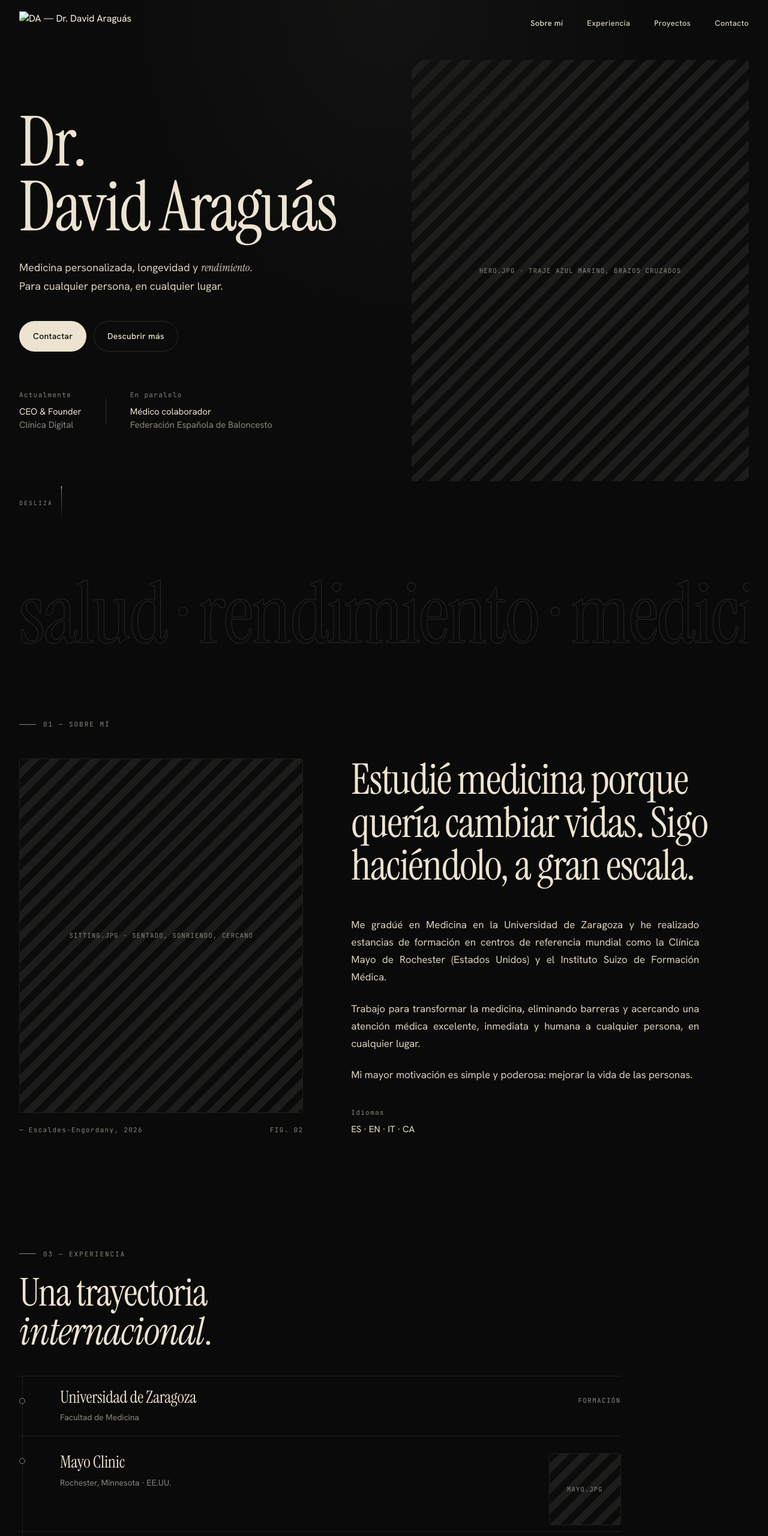
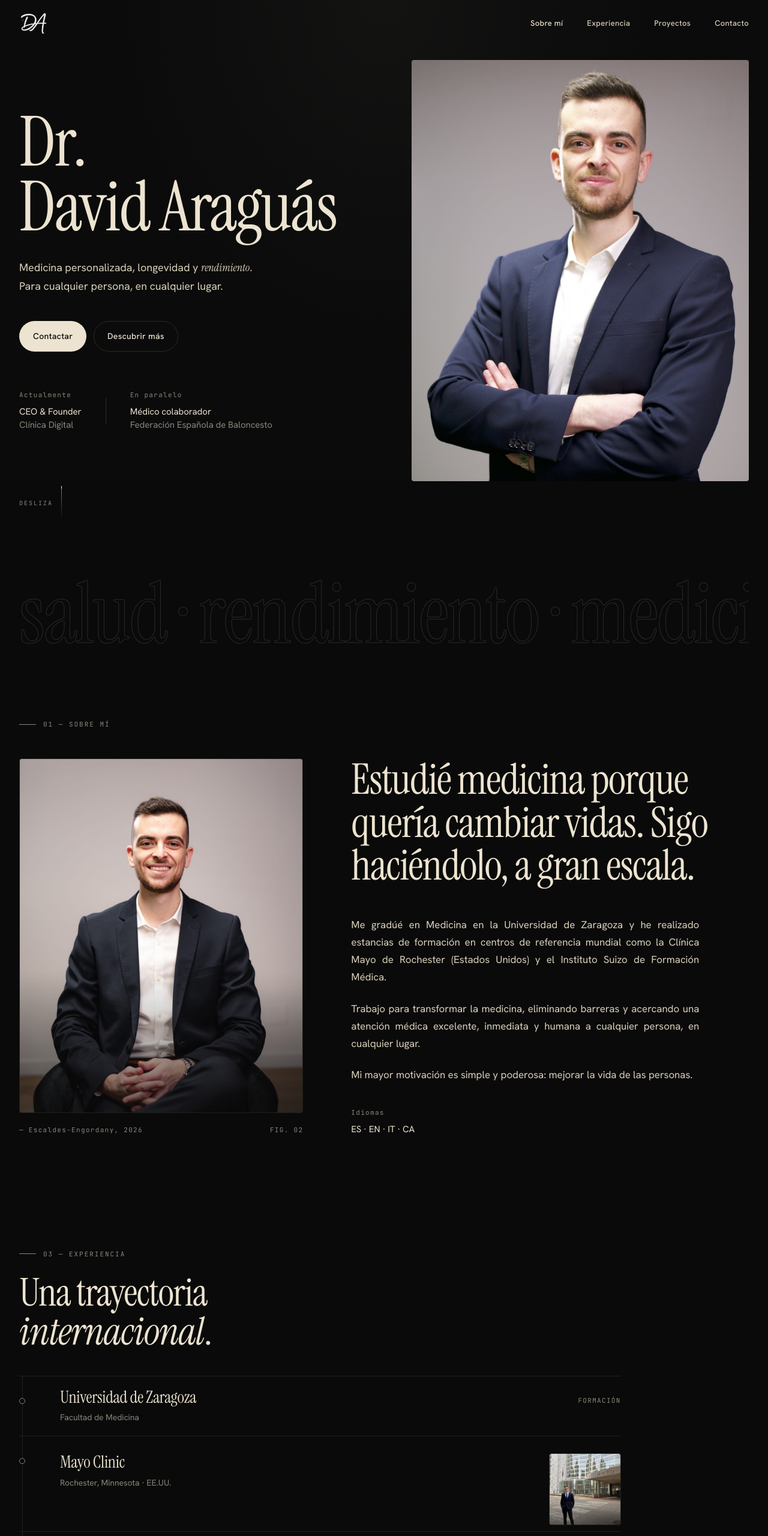
Before and after one commit to drdavidaraguas/davidaraguas.com, a plain HTML site: page index.html in a window 1280 px wide. Shown: the top 2560 px of the page at 60% size. Drawn offline with nearby package versions, Linux system fonts and the light colour scheme.

Commit message:
Add files via upload

```diff
--- a/index.html
+++ b/index.html
@@ -540,7 +540,7 @@
 <nav id="nav" class="nav fixed top-0 left-0 right-0 z-50">
   <div class="container-x flex items-center justify-between" style="height: 78px">
     <a href="#top" class="flex items-center gap-3" aria-label="Inicio — Dr. David Araguás">
-      <img src="./images/logo-da-white.png" alt="DA — Dr. David Araguás" class="logo-img" id="logo-img" />
+      <img src="./logo-da-white.png" alt="DA — Dr. David Araguás" class="logo-img" id="logo-img" />
     </a>
 
     <div class="nav-desktop flex items-center gap-10 text-[13px] tracking-wide" style="font-weight: 500;">
@@ -601,7 +601,7 @@
       <!-- right: hero image -->
       <div class="reveal hero-img-wrap" style="--delay: 320ms; position: relative;">
         <div class="img-frame" data-fallback="hero.jpg · Traje azul marino, brazos cruzados" style="aspect-ratio: 4/5; border-radius: 4px; border: none; background: transparent; overflow: hidden;">
-          <img src="./images/hero.jpg" alt="Dr. David Araguás retrato profesional" style="width: 100%; height: 100%; object-fit: cover; object-position: center 15%; display: block;" />
+          <img src="./hero.jpg" alt="Dr. David Araguás retrato profesional" style="width: 100%; height: 100%; object-fit: cover; object-position: center 15%; display: block;" />
         </div>
 
         <!-- floating typographic accent that breaks grid -->
@@ -640,7 +640,7 @@
       <!-- image -->
       <div class="reveal">
         <div class="img-frame" data-fallback="sitting.jpg · Sentado, sonriendo, cercano" style="aspect-ratio: 4/5; border-radius: 4px;">
-          <img src="./images/sitting.jpg" alt="Dr. David Araguás en una conversación cercana" loading="lazy" />
+          <img src="./sitting.jpg" alt="Dr. David Araguás en una conversación cercana" loading="lazy" />
         </div>
         <div class="mt-5 flex items-center justify-between">
           <span class="num-key">— Escaldes-Engordany, 2026</span>
@@ -710,7 +710,7 @@
 </p>
             </div>
             <div class="img-frame" data-fallback="mayo.jpg" style="width: 120px; height: 120px; border-radius: 4px; flex-shrink: 0;">
-              <img src="./images/mayo.jpg" alt="David frente al edificio Mayo Clinic" loading="lazy" style="width:100%; height:100%; object-fit:cover;" />
+              <img src="./mayo.jpg" alt="David frente al edificio Mayo Clinic" loading="lazy" style="width:100%; height:100%; object-fit:cover;" />
             </div>
           </div>
         </div>
@@ -795,7 +795,7 @@
       <!-- equipo médico -->
       <div class="col-span-12 lg:col-span-7 lg:col-start-1" style="grid-column: 1 / span 7; margin-top: 56px;">
         <div class="img-frame" data-fallback="team.jpg · Tres médicos en consulta moderna" style="aspect-ratio: 16/10; border-radius: 4px;">
-          <img src="./images/team.jpg" alt="Equipo médico de Clínica Digital" loading="lazy" style="width:100%;height:100%;object-fit:cover;object-position:center 55%;" />
+          <img src="./team.jpg" alt="Equipo médico de Clínica Digital" loading="lazy" style="width:100%;height:100%;object-fit:cover;object-position:center 55%;" />
         </div>
         <div class="mt-4 flex items-center justify-between">
           <span class="num-key">— Equipo Médico, Clínica Digital</span>
@@ -838,7 +838,7 @@
 
       <div class="col-span-12 lg:col-span-6 lg:col-start-7" style="grid-column: 7 / span 6;">
         <div style="aspect-ratio: 16/10; border-radius: 4px; overflow: hidden;">
-          <img src="./images/basketball.jpg" alt="Dr. Araguás con la selección española de baloncesto femenina" loading="lazy" style="width:100%; height:100%; object-fit:cover; object-position: 15% center; display:block;" />
+          <img src="./basketball.jpg" alt="Dr. Araguás con la selección española de baloncesto femenina" loading="lazy" style="width:100%; height:100%; object-fit:cover; object-position: 15% center; display:block;" />
         </div>
         <div class="mt-4 flex items-center justify-between">
           <span class="num-key">— Selección española de baloncesto U18F</span>
@@ -929,7 +929,7 @@
 
     <div class="flex items-center justify-between flex-wrap gap-6">
       <div class="flex items-center gap-3">
-        <img src="./images/logo-da-white.png" alt="DA" class="footer-logo" id="footer-logo" />
+        <img src="./logo-da-white.png" alt="DA" class="footer-logo" id="footer-logo" />
         <span style="color: var(--fg-mute); font-size: 13px;">© 2026 Dr. David Araguás</span>
       </div>
 
```
